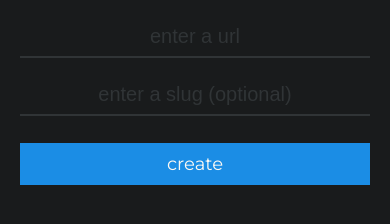
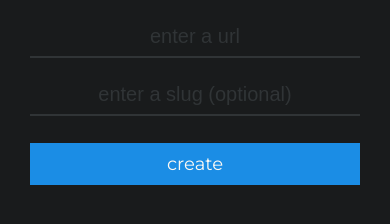
Before and after one commit to null-char/url-shortener, a website: page src/public/index.html in a window 390 px wide. Shown: the part 348-572 px from the top of the page. Drawn offline with nearby package versions, Linux system fonts and the light colour scheme.

Commit message:
feat: make UI responsive on smaller devices

```diff
--- a/src/Server.ts
+++ b/src/Server.ts
@@ -36,6 +36,7 @@ export const DI = {} as {
 
     // Set up a basic express server
     app.use(express.json());
+    // Serve frontend files
     app.use(express.static(path.join(__dirname, "./public")));
     app.use((req: Request, res: Response, next: NextFunction) =>
         RequestContext.create(DI.orm.em, next)
--- a/src/public/stylesheets/style.css
+++ b/src/public/stylesheets/style.css
@@ -58,6 +58,16 @@ form {
     row-gap: 20px;
 }
 
+@media only screen and (max-width: 400px) {
+    #app {
+        width: 100%;
+    }
+
+    body {
+        padding: 0px 30px;
+    }
+}
+
 input {
     width: 100%;
     font-size: 20px;
```
